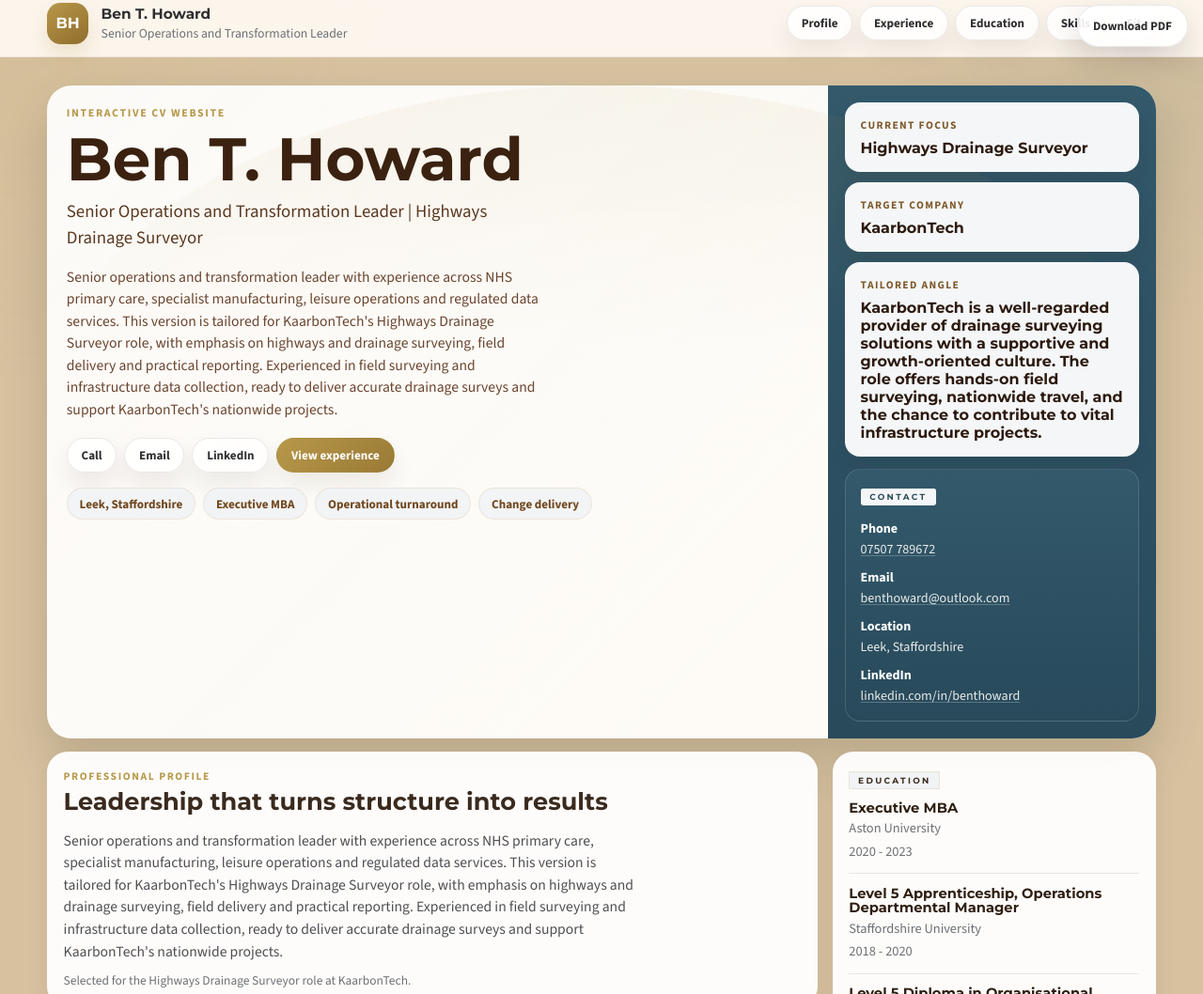
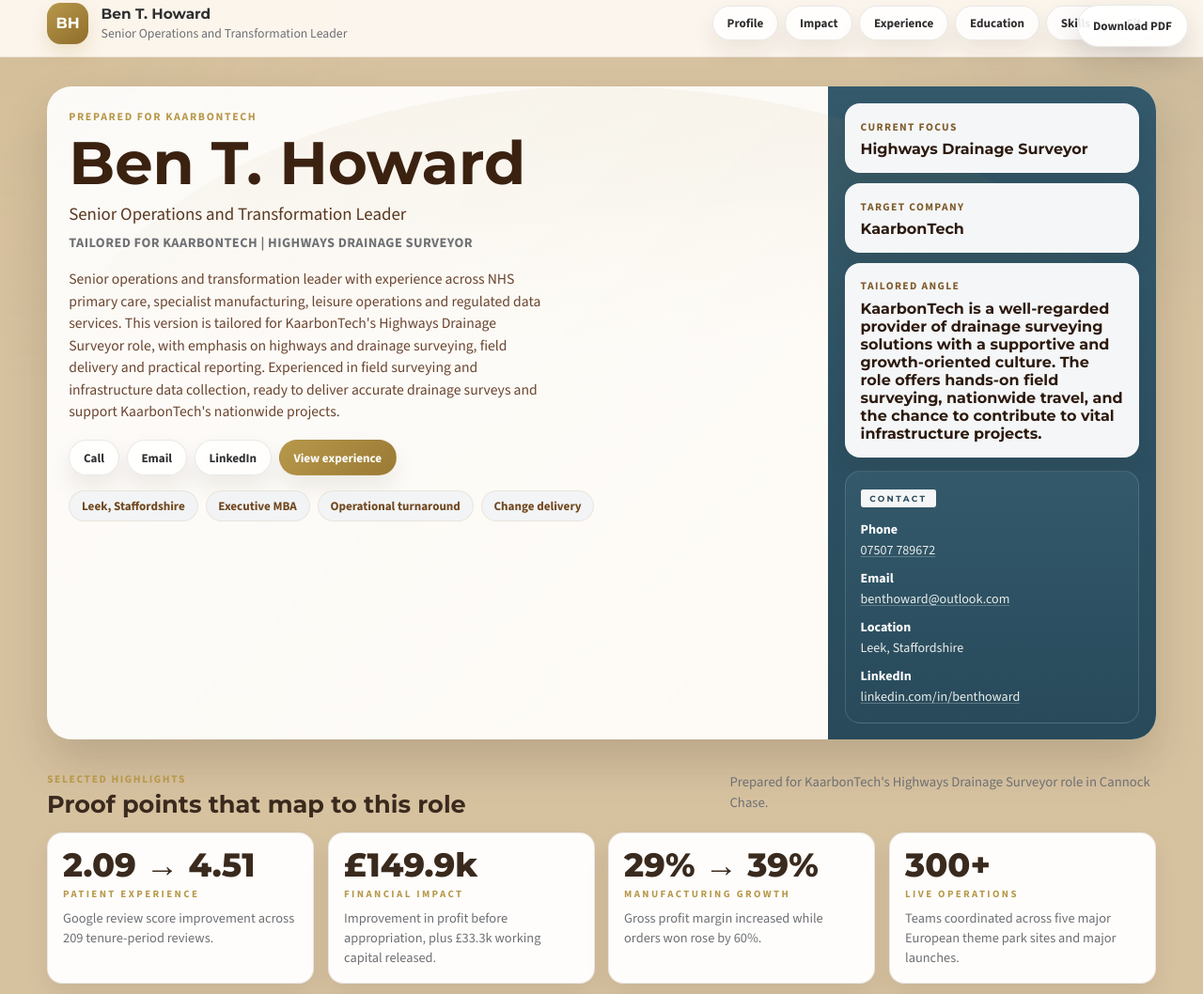
Before and after one commit to MagicManBen/BenHowardCV, a plain HTML site: page cv.html in a window 1280 px wide. Shown: the part 11-1069 px from the top of the page at 94% size. Drawn offline with nearby package versions, Linux system fonts and the light colour scheme.

Commit message:
Make CV page more editorial and scroll-led

```diff
--- a/cv.html
+++ b/cv.html
@@ -205,10 +205,14 @@
       border-color: rgba(50, 41, 31, 0.10);
     }
 
+    .section-block {
+      margin-top: 1.15rem;
+    }
+
     .cv-layout {
       display: grid;
-      gap: 0.9rem;
-      padding-top: 0.9rem;
+      gap: 1rem;
+      padding-top: 0.95rem;
     }
 
     .hero {
@@ -236,7 +240,7 @@
 
     .hero-copy {
       position: relative;
-      padding: 1.35rem 1.3rem 1.2rem 1.3rem;
+      padding: 1.5rem 1.45rem 1.35rem 1.45rem;
     }
 
     .eyebrow {
@@ -259,6 +263,15 @@
       color: #5a3820;
       font-size: clamp(1rem, 2vw, 1.18rem);
       max-width: 52ch;
+    }
+
+    .hero-context {
+      margin-top: 0.35rem;
+      color: var(--muted);
+      font-size: 0.9rem;
+      font-weight: 700;
+      letter-spacing: 0.03em;
+      text-transform: uppercase;
     }
 
     .hero-summary {
@@ -383,7 +396,7 @@
     .content-grid {
       display: grid;
       grid-template-columns: minmax(0, 1fr) minmax(310px, 0.42fr);
-      gap: 1rem;
+      gap: 1.1rem;
       align-items: start;
     }
 
@@ -431,6 +444,46 @@
     .profile-copy {
       color: #4f4f53;
       max-width: 78ch;
+    }
+
+    .impact-grid {
+      display: grid;
+      grid-template-columns: repeat(4, minmax(0, 1fr));
+      gap: 0.9rem;
+    }
+
+    .impact-card {
+      padding: 1rem 1rem 0.95rem;
+      border-radius: 1rem;
+      border: 1px solid rgba(50, 41, 31, 0.10);
+      background: rgba(255, 255, 255, 0.96);
+      box-shadow: var(--shadow-soft);
+    }
+
+    .impact-value {
+      display: block;
+      font-family: "Montserrat", sans-serif;
+      font-size: clamp(1.55rem, 3vw, 2.2rem);
+      font-weight: 800;
+      line-height: 1;
+      color: #3a2a1e;
+    }
+
+    .impact-label {
+      display: block;
+      margin-top: 0.35rem;
+      color: var(--gold);
+      font-size: 0.68rem;
+      font-weight: 800;
+      letter-spacing: 0.22em;
+      text-transform: uppercase;
+    }
+
+    .impact-copy {
+      margin-top: 0.6rem;
+      color: var(--muted);
+      font-size: 0.9rem;
+      line-height: 1.45;
     }
 
     .timeline {
@@ -608,10 +661,26 @@
       border: 0;
     }
 
+    .reveal {
+      opacity: 0;
+      transform: translateY(18px);
+      transition: opacity 0.75s ease, transform 0.75s ease;
+      will-change: transform, opacity;
+    }
+
+    .reveal.is-visible {
+      opacity: 1;
+      transform: translateY(0);
+    }
+
     @media (max-width: 1080px) {
       .hero,
       .content-grid {
         grid-template-columns: 1fr;
+      }
+
+      .impact-grid {
+        grid-template-columns: repeat(2, minmax(0, 1fr));
       }
 
       .side-stack {
@@ -642,6 +711,10 @@
       .hero-copy,
       .hero-panel {
         padding: 1rem;
+      }
+
+      .impact-grid {
+        grid-template-columns: 1fr;
       }
 
       .role-header {
@@ -685,6 +758,7 @@
       .hero-summary,
       .profile-copy,
       .section-note,
+      .impact-copy,
       .role-card li,
       .list-card li,
       .mini-entry p {
@@ -798,6 +872,7 @@
 
       <nav class="topnav" aria-label="CV sections">
         <a href="#profile">Profile</a>
+        <a href="#impact">Impact</a>
         <a href="#experience">Experience</a>
         <a href="#education">Education</a>
         <a href="#skills">Skills</a>
@@ -812,9 +887,10 @@
     <div class="shell cv-layout">
       <section class="hero" aria-labelledby="cv-name">
         <div class="hero-copy">
-          <p class="eyebrow">Interactive CV website</p>
+          <p class="eyebrow" id="cv-hero-kicker">Prepared for KaarbonTech</p>
           <h1 id="cv-name">Ben T. Howard</h1>
           <p class="hero-role" id="cv-role-title">Senior Operations and Transformation Leader</p>
+          <p class="hero-context" id="cv-hero-context">Tailored for KaarbonTech | Highways Drainage Surveyor</p>
           <p class="hero-summary" id="cv-profile-copy">
             Senior operations and transformation leader with experience across NHS primary care, specialist manufacturing, leisure operations and regulated data services. Delivers operational turnaround, service redesign, financial control and performance improvement in complex, fast-moving environments. Combines strategic oversight with hands-on delivery across governance, workforce planning, reporting and service execution. Known for bringing structure, commercial grip and measurable results.
           </p>
@@ -858,6 +934,39 @@
             </div>
           </div>
         </aside>
+      </section>
+
+      <section class="section-block" id="impact" aria-labelledby="impact-title">
+        <div class="section-head">
+          <div>
+            <p class="section-kicker">Selected highlights</p>
+            <h2 id="impact-title">Proof points that map to this role</h2>
+          </div>
+          <p class="section-note" id="cv-impact-note">Prepared for KaarbonTech's Highways Drainage Surveyor role in Cannock Chase.</p>
+        </div>
+
+        <div class="impact-grid">
+          <article class="impact-card">
+            <span class="impact-value">2.09 → 4.51</span>
+            <span class="impact-label">Patient experience</span>
+            <p class="impact-copy">Google review score improvement across 209 tenure-period reviews.</p>
+          </article>
+          <article class="impact-card">
+            <span class="impact-value">£149.9k</span>
+            <span class="impact-label">Financial impact</span>
+            <p class="impact-copy">Improvement in profit before appropriation, plus £33.3k working capital released.</p>
+          </article>
+          <article class="impact-card">
+            <span class="impact-value">29% → 39%</span>
+            <span class="impact-label">Manufacturing growth</span>
+            <p class="impact-copy">Gross profit margin increased while orders won rose by 60%.</p>
+          </article>
+          <article class="impact-card">
+            <span class="impact-value">300+</span>
+            <span class="impact-label">Live operations</span>
+            <p class="impact-copy">Teams coordinated across five major European theme park sites and major launches.</p>
+          </article>
+        </div>
       </section>
 
       <section class="content-grid" aria-label="CV content">
@@ -1123,7 +1232,11 @@
       };
 
       document.title = `Ben T. Howard | ${state.roleTitle}`;
-      document.getElementById("cv-role-title").textContent = `Senior Operations and Transformation Leader | ${state.roleTitle}`;
+      document.getElementById("cv-hero-kicker").textContent = `Prepared for ${state.companyName}`;
+      document.getElementById("cv-role-title").textContent = "Senior Operations and Transformation Leader";
+      document.getElementById("cv-hero-context").textContent = `Tailored for ${state.companyName} | ${state.roleTitle}`;
+      document.getElementById("cv-impact-note").textContent =
+        `Prepared for ${state.companyName}'s ${state.roleTitle} role in ${state.location || "the UK"}.`;
       document.getElementById("cv-profile-copy").textContent =
         `Senior operations and transformation leader with experience across NHS primary care, specialist manufacturing, leisure operations and regulated data services. This version is tailored for ${state.companyName}'s ${state.roleTitle} role, with emphasis on ${state.sector.toLowerCase()}, field delivery and practical reporting. ${state.personalisedIntro}`;
       document.getElementById("cv-profile-copy-secondary").textContent =
@@ -1146,6 +1259,33 @@
         if (Array.isArray(state.probablePriorities)) focusValues.push(...state.probablePriorities.slice(0, 2));
         renderList(focusList, focusValues.slice(0, 5));
       }
+
+      const revealTargets = document.querySelectorAll(".hero, .section-block, .card, .role-card, .impact-card");
+      revealTargets.forEach((element, index) => {
+        element.classList.add("reveal");
+        element.style.transitionDelay = `${Math.min(index * 40, 220)}ms`;
+      });
+
+      if (window.matchMedia("(prefers-reduced-motion: reduce)").matches || !("IntersectionObserver" in window)) {
+        revealTargets.forEach((element) => element.classList.add("is-visible"));
+        return;
+      }
+
+      const observer = new IntersectionObserver(
+        (entries, io) => {
+          entries.forEach((entry) => {
+            if (!entry.isIntersecting) return;
+            entry.target.classList.add("is-visible");
+            io.unobserve(entry.target);
+          });
+        },
+        {
+          threshold: 0.16,
+          rootMargin: "0px 0px -10% 0px"
+        }
+      );
+
+      revealTargets.forEach((element) => observer.observe(element));
     })();
   </script>
 </body>
```
